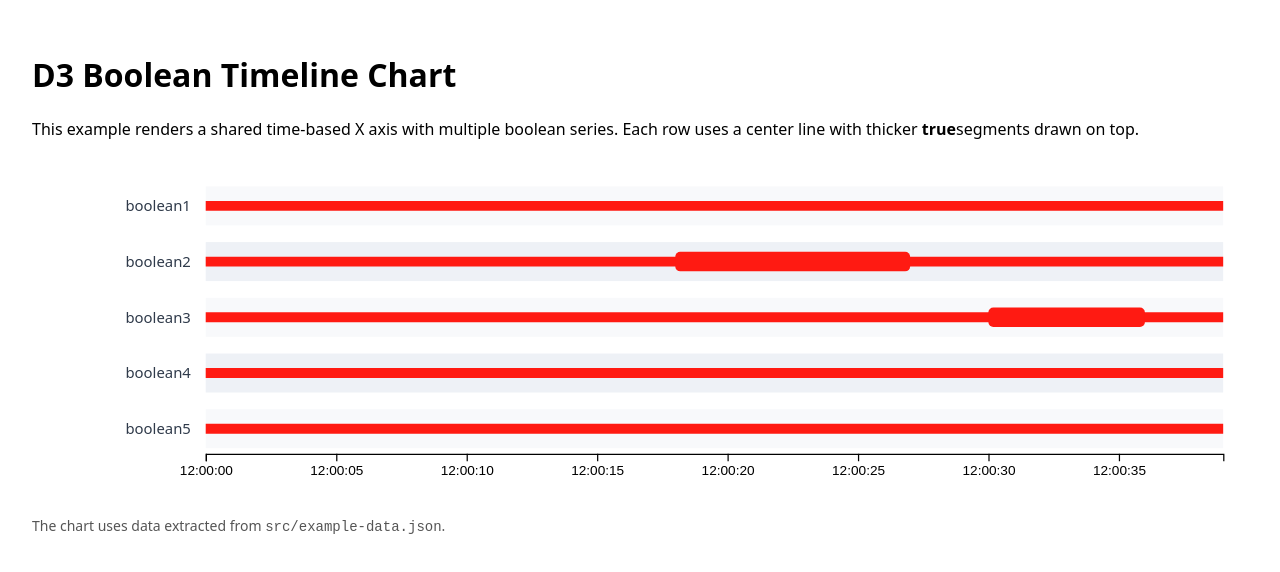
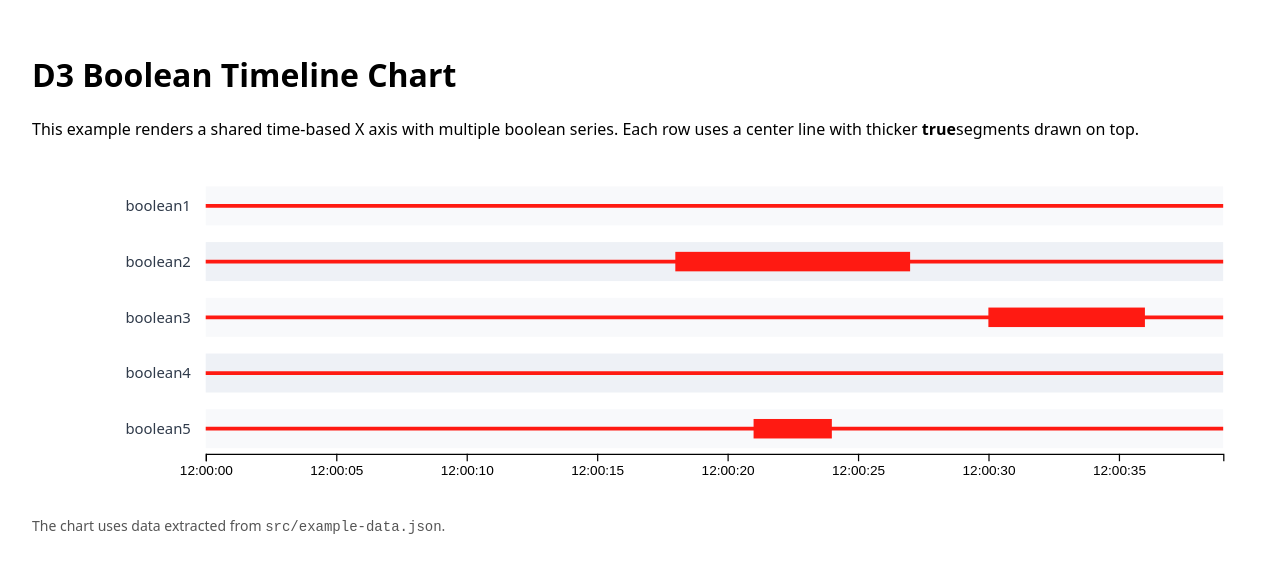
Before and after one commit to barudo/d3-boolean-chart-react-component, a React (Vite) app: page / in a window 1280 px wide. Shown: the top 572 px of the page. Built offline with nearby package versions, Linux system fonts and the light colour scheme.

Commit message:
remove rounded corners

```diff
--- a/src/App.jsx
+++ b/src/App.jsx
@@ -1,11 +1,6 @@
 import React from "react";
 import BooleanTimelineChart from "./components/BooleanTimelineChart.jsx";
 import exampleData from "./example-data.json";
-
-const booleanSeries = exampleData.labels.slice(1).map((label, index) => ({
-  label,
-  values: exampleData.samples.map((sample) => Boolean(sample[index + 1])),
-}));
 
 function App() {
   return (
@@ -17,11 +12,11 @@ function App() {
         segments drawn on top.
       </p>
       <BooleanTimelineChart
-        series={booleanSeries}
-        startTime={exampleData.time.startTime}
-        sampleIntervalS={exampleData.time.sampleIntervalS}
+        labels={exampleData.labels}
+        samples={exampleData.samples}
+        time={exampleData.time}
         minSegmentWidth={20}
-        settings={{ plotColor: "#ff1a12", plotLineWidth: 8 }}
+        settings={{ plotColor: "#ff1a12", plotLineWidth: 3 }}
         width={980}
       />
       <p style={{ marginTop: 18, fontSize: 14, color: "#555" }}>
--- a/src/components/BooleanTimelineChart.jsx
+++ b/src/components/BooleanTimelineChart.jsx
@@ -1,36 +1,61 @@
-import React, { useEffect, useRef } from "react";
+import React, { useEffect, useMemo, useRef } from "react";
 import * as d3 from "d3";
 
+const EMPTY_ARRAY = [];
+const DEFAULT_MARGIN = { top: 20, right: 20, bottom: 32, left: 140 };
+
 function BooleanTimelineChart({
-  series = [],
+  series = EMPTY_ARRAY,
+  labels = EMPTY_ARRAY,
+  samples = EMPTY_ARRAY,
+  time,
   startTime,
-  sampleIntervalS = 1,
+  sampleIntervalS,
   minSegmentWidth = 20,
   settings = {},
   width = 900,
-  margin = { top: 20, right: 20, bottom: 32, left: 140 },
+  margin = DEFAULT_MARGIN,
 }) {
   const svgRef = useRef(null);
   const plotColor = settings.plotColor || "#ff1a12";
   const plotLineWidth = settings.plotLineWidth || 8;
+  const chartSeries = useMemo(() => {
+    if (series.length) return series;
+    if (!labels.length || !samples.length) return [];
+
+    const booleanStartIndex = labels[0] === "analogDataSeries" ? 1 : 0;
+
+    return labels.slice(booleanStartIndex).map((label, index) => {
+      const sampleIndex = index + booleanStartIndex;
+
+      return {
+        label,
+        values: samples.map((sample) => Boolean(sample[sampleIndex])),
+      };
+    });
+  }, [series, labels, samples]);
+  const resolvedStartTime = startTime || time?.startTime;
+  const resolvedSampleIntervalS = sampleIntervalS ?? time?.sampleIntervalS ?? 1;
 
   useEffect(() => {
-    if (!series.length || !startTime) return;
+    if (!chartSeries.length || !resolvedStartTime) return;
 
     const svg = d3.select(svgRef.current);
     const innerWidth = width - margin.left - margin.right;
     const rowHeight = 36;
     const rowGap = 10;
-    const height = series.length * rowHeight + (series.length - 1) * rowGap;
-    const start = new Date(startTime);
-    const pointCount = series[0]?.values?.length || 0;
+    const height =
+      chartSeries.length * rowHeight + (chartSeries.length - 1) * rowGap;
+    const start = new Date(resolvedStartTime);
+    const pointCount = chartSeries[0]?.values?.length || 0;
     const sampleTimes = d3
       .range(pointCount)
       .map(
-        (index) => new Date(start.getTime() + index * sampleIntervalS * 1000),
+        (index) =>
+          new Date(start.getTime() + index * resolvedSampleIntervalS * 1000),
       );
     const endTime = new Date(
-      start.getTime() + pointCount * sampleIntervalS * 1000,
+      start.getTime() + pointCount * resolvedSampleIntervalS * 1000,
     );
 
     svg.attr("viewBox", [0, 0, width, height + margin.top + margin.bottom]);
@@ -59,14 +84,14 @@ function BooleanTimelineChart({
 
     const band = d3
       .scaleBand()
-      .domain(series.map((_, index) => index))
+      .domain(chartSeries.map((_, index) => index))
       .range([0, height])
       .paddingInner(0.3)
       .paddingOuter(0.1);
 
     const rowGroup = chartGroup.append("g");
 
-    series.forEach((serie, index) => {
+    chartSeries.forEach((serie, index) => {
       const y = band(index);
       if (y === undefined) return;
 
@@ -127,18 +152,19 @@ function BooleanTimelineChart({
         .attr("width", ([from, to]) => {
           const startX = xScale(sampleTimes[from]);
           const endX = xScale(
-            new Date(start.getTime() + (to + 1) * sampleIntervalS * 1000),
+            new Date(
+              start.getTime() + (to + 1) * resolvedSampleIntervalS * 1000,
+            ),
           );
           return Math.max(endX - startX, minSegmentWidth);
         })
         .attr("height", innerBarHeight)
-        .attr("fill", plotColor)
-        .attr("rx", 4);
+        .attr("fill", plotColor);
     });
   }, [
-    series,
-    startTime,
-    sampleIntervalS,
+    chartSeries,
+    resolvedStartTime,
+    resolvedSampleIntervalS,
     minSegmentWidth,
     plotColor,
     plotLineWidth,
--- a/src/example-data.json
+++ b/src/example-data.json
@@ -74,7 +74,7 @@
             1,
             0,
             0,
-            0
+            1
         ],
         [
             12,
```
Also changed, not shown: attachments/example-data.json (+104 -15 lines), 1 other file (tests, documents, lock files or other folders).
